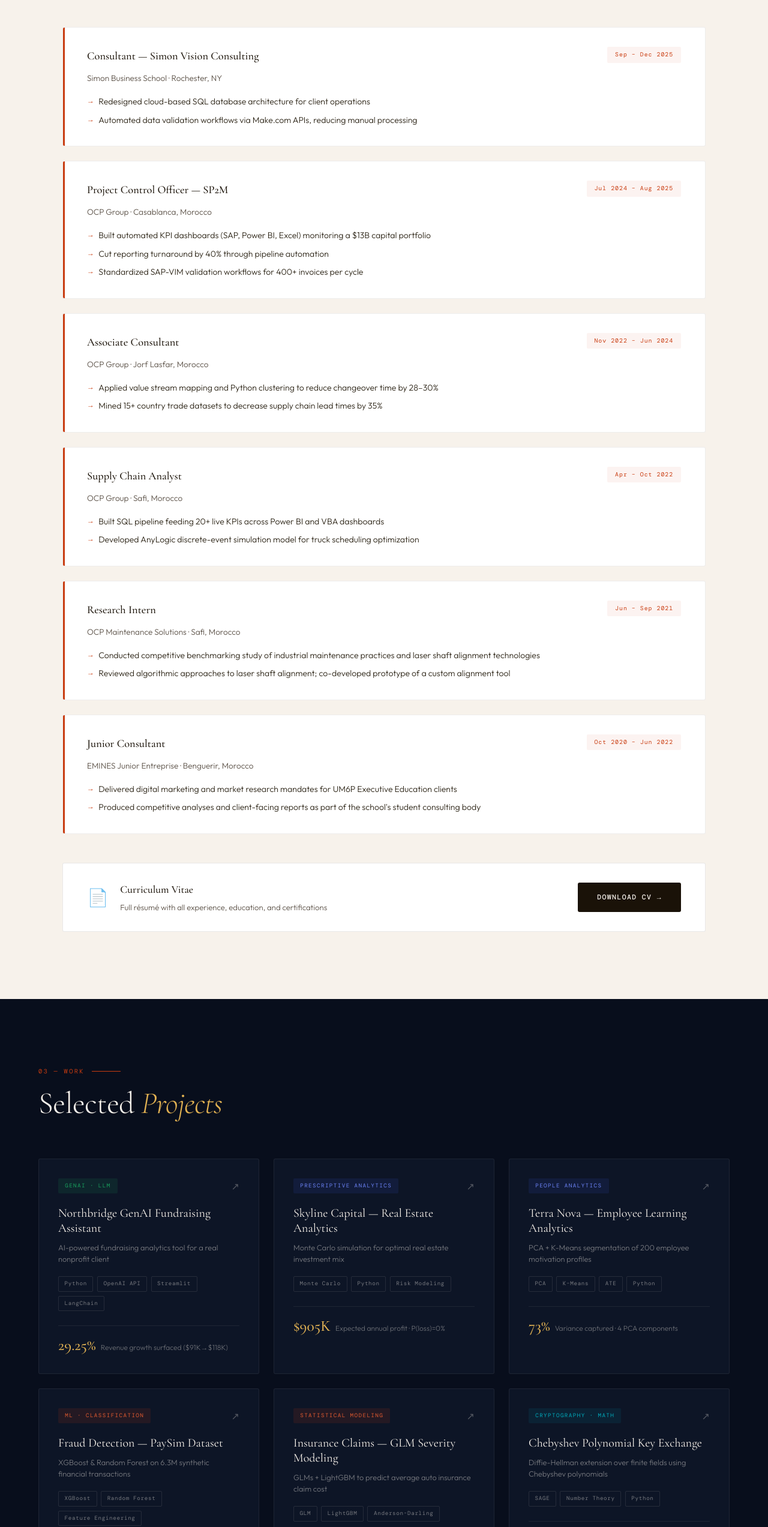
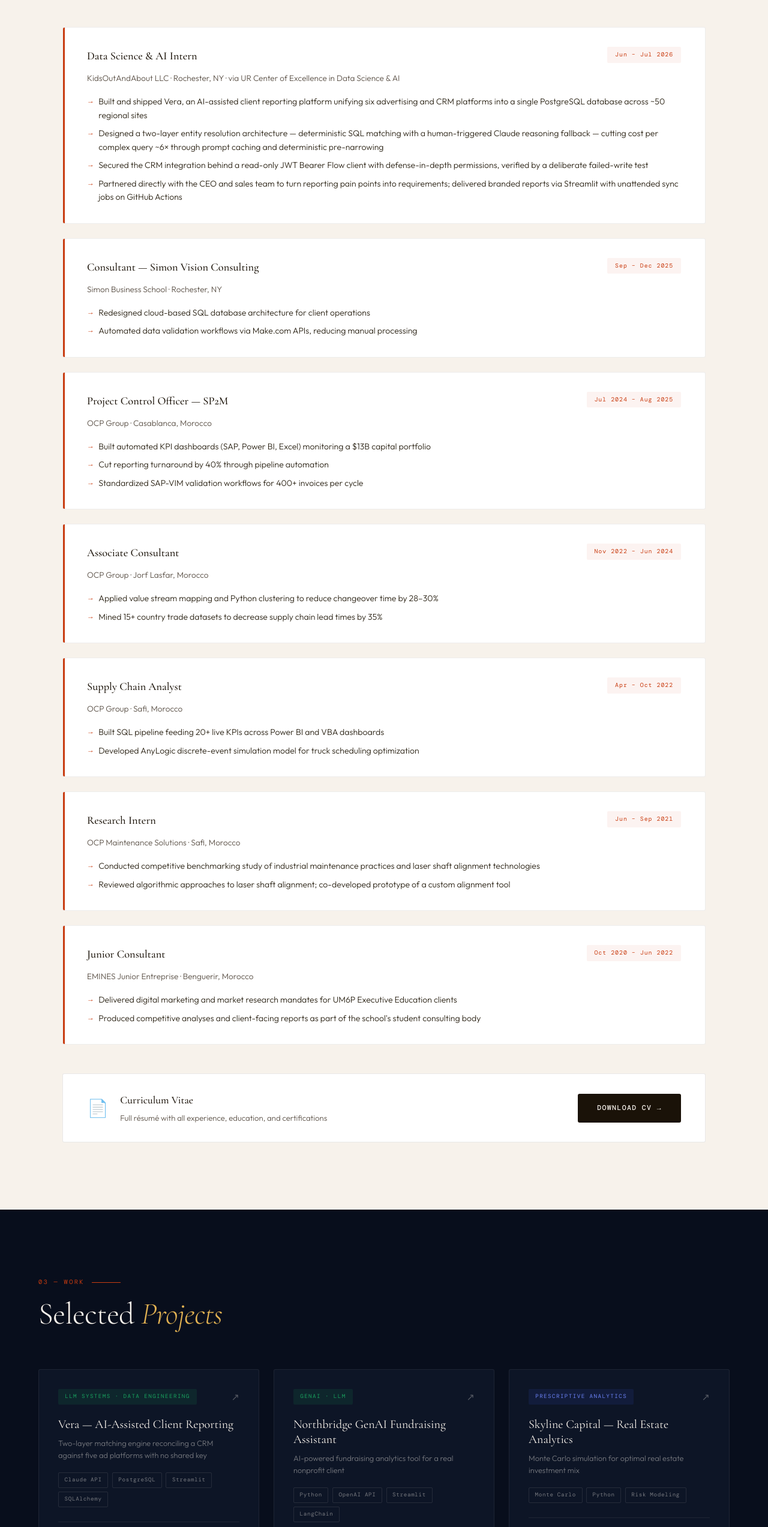
Before and after one commit to maryame123/MK_portfolio, a plain HTML site: page index.html in a window 1280 px wide. Shown: the part 4974-7519 px from the top of the page at 60% size. Drawn offline with nearby package versions, Linux system fonts and the light colour scheme; a web font is replaced by a local one.

Commit message:
Update index.html
added vera to projects
added koaa internship in experience
updated resume
update github repo

```diff
--- a/index.html
+++ b/index.html
@@ -2029,6 +2029,20 @@ footer {
     <div class="exp-cards">
       <div class="exp-card reveal">
         <div class="exp-header">
+          <div class="exp-role">Data Science &amp; AI Intern</div>
+          <div class="exp-period">Jun – Jul 2026</div>
+        </div>
+        <div class="exp-company">KidsOutAndAbout LLC · Rochester, NY · via UR Center of Excellence in Data Science &amp; AI</div>
+        <ul class="exp-bullets">
+          <li>Built and shipped Vera, an AI-assisted client reporting platform unifying six advertising and CRM platforms into a single PostgreSQL database across ~50 regional sites</li>
+          <li>Designed a two-layer entity resolution architecture — deterministic SQL matching with a human-triggered Claude reasoning fallback — cutting cost per complex query ~6× through prompt caching and deterministic pre-narrowing</li>
+          <li>Secured the CRM integration behind a read-only JWT Bearer Flow client with defense-in-depth permissions, verified by a deliberate failed-write test</li>
+          <li>Partnered directly with the CEO and sales team to turn reporting pain points into requirements; delivered branded reports via Streamlit with unattended sync jobs on GitHub Actions</li>
+        </ul>
+      </div>
+
+      <div class="exp-card reveal">
+        <div class="exp-header">
           <div class="exp-role">Consultant — Simon Vision Consulting</div>
           <div class="exp-period">Sep – Dec 2025</div>
         </div>
@@ -2111,7 +2125,7 @@ footer {
         </div>
       </div>
       <!-- REPLACE href="#" with your actual CV link (Google Drive, Notion, PDF, etc.) -->
-      <a href="https://drive.google.com/file/d/1RcxxjAszRx9FOcbCG03rYsYWl6W8FsN3/view" class="btn-primary" target="_blank">Download CV →</a>
+      <a href="https://drive.google.com/file/d/1_FDrwL1dEQfWLNcx9GPjcxK9EXybaWZU/view" class="btn-primary" target="_blank">Download CV →</a>
     </div>
   </div>
 </section>
@@ -2127,7 +2141,27 @@ footer {
     </div>
     <div class="projects-grid">
 
-      <!-- 1. Northbridge GenAI -->
+      <!-- 1. Vera — KidsOutAndAbout -->
+      <div class="project-card reveal" onclick="openModal('vera')">
+        <div class="project-card-top">
+          <span class="project-type type-genai">LLM Systems · Data Engineering</span>
+          <span class="project-arrow">↗</span>
+        </div>
+        <h3 class="project-title">Vera — AI-Assisted Client Reporting</h3>
+        <p class="project-subtitle">Two-layer matching engine reconciling a CRM against five ad platforms with no shared key</p>
+        <div class="project-tags">
+          <span class="project-tag">Claude API</span>
+          <span class="project-tag">PostgreSQL</span>
+          <span class="project-tag">Streamlit</span>
+          <span class="project-tag">SQLAlchemy</span>
+        </div>
+        <div class="project-metric">
+          <span class="project-metric-num">6×</span>
+          <span class="project-metric-label">Cheaper per query ($0.41 → $0.07)</span>
+        </div>
+      </div>
+
+      <!-- 2. Northbridge GenAI -->
       <div class="project-card reveal" onclick="openModal('northbridge')">
         <div class="project-card-top">
           <span class="project-type type-genai">GenAI · LLM</span>
@@ -2514,11 +2548,11 @@ footer {
             <span class="contact-link-value">linkedin.com/in/maryame-kouram</span>
           </div>
         </a>
-        <a href="https://github.com/Kouram" target="_blank" class="contact-link">
+        <a href="https://github.com/maryam24-k" target="_blank" class="contact-link">
           <div class="contact-link-icon">⌥</div>
           <div class="contact-link-text">
             <span class="contact-link-label">GitHub</span>
-            <span class="contact-link-value">github.com/Kouram</span>
+            <span class="contact-link-value">github.com/maryam24-k</span>
           </div>
         </a>
         <a href="tel:+15858516973" class="contact-link">
@@ -2579,6 +2613,31 @@ document.querySelectorAll('.reveal').forEach(el => observer.observe(el));
    MODAL DATA
    ============================================================ */
 const modals = {
+
+  vera: {
+    embedUrl: 'https://www.youtube.com/embed/uXLNeuI9TBU',
+    tag: 'LLM Systems · Data Engineering',
+    tagClass: 'type-genai',
+    title: 'Vera — AI-Assisted Client Reporting Platform',
+    org: 'KidsOutAndAbout LLC · CoE-DSAI Internship · Jun–Jul 2026',
+    desc: 'A production reporting system for a regional media company selling advertising across ~50 city markets. Client performance data lives in five external platforms with no shared identifier to the CRM — Vera reconciles them automatically and generates branded client reports, replacing a manual multi-day process.',
+    bullets: [
+      'Two-layer entity resolution: deterministic SQL matching runs first and handles the clear majority of line items at zero token cost; a Claude-powered reasoning fallback is human-triggered only, never automatic',
+      'Deterministic pre-narrowing (date window + name pattern) before any model call — ~20x token reduction per matching decision, and the model can only select from IDs that exist in the candidate set',
+      'Prompt caching across the agentic loop cut a complex chat query from ~$0.41 to ~$0.07 by caching the system prompt and all eight tool definitions as a single block',
+      'Resolution ledger caches every confirmed match, so expensive reasoning is amortized rather than repeated on each report run',
+      'Six integrations (CRM, ad server, two newsletter platforms, video, web analytics) across five auth models — all read-only, idempotent, and resumable, orchestrated on scheduled GitHub Actions',
+      'Performance: batched bulk upsert took a daily aggregation from ~10 min to ~2 sec; covering indexes took a per-client analytics query from ~95 sec to ~1 sec',
+      'Public repo runs on a synthetic 10-client dataset engineered to exercise every branch of the matching engine — no client data, no credentials'
+    ],
+    stack: ['Python','Claude API','PostgreSQL','Supabase','Streamlit','SQLAlchemy','python-docx','GitHub Actions','JWT / OAuth 2.0','REST APIs'],
+    metrics: [['6×','Cheaper Per Query'],['5','Platforms Reconciled'],['~20×','Token Reduction'],['0','Shared Join Keys']],
+    code: '<span class="code-cm"># Layer 1 runs first — deterministic, no API call</span>\nmatch = <span class="code-fn">resolve_deterministic</span>(line_item)\n\n<span class="code-kw">if</span> match <span class="code-kw">is</span> <span class="code-kw">None</span>:\n    <span class="code-cm"># Layer 2 is human-triggered, never automatic.</span>\n    <span class="code-cm"># Candidates narrowed by SQL before the model sees them.</span>\n    candidates = <span class="code-fn">narrow_by_date_and_name</span>(line_item)\n    match      = <span class="code-fn">adjudicate_with_claude</span>(candidates)\n\n<span class="code-fn">ledger.write</span>(match)  <span class="code-cm"># paid once, never re-reasoned</span>',
+    link: 'https://www.youtube.com/watch?v=uXLNeuI9TBU',
+    linkLabel: 'Watch Demo Walkthrough ↗',
+    demoLink: 'https://github.com/maryam24-k/Vera-AI-assisted-client-reporting-system',
+    demoLabel: 'View Code on GitHub ↗'
+  },
 
   northbridge: {
     embedUrl: 'https://docs.google.com/presentation/d/e/2PACX-1vThaVP8Nq-3iaknJs45rwIdq5YM_3zPdnFcd9s5J7OPdtDO-BBKhpODg50nPN45cQ/pubembed?start=false&loop=false&delayms=3000',
```
